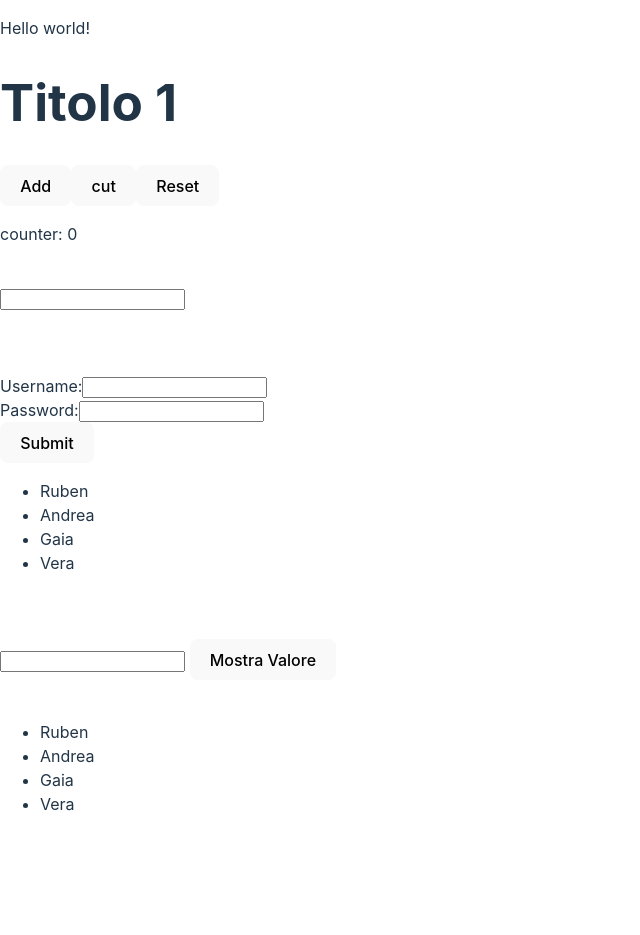
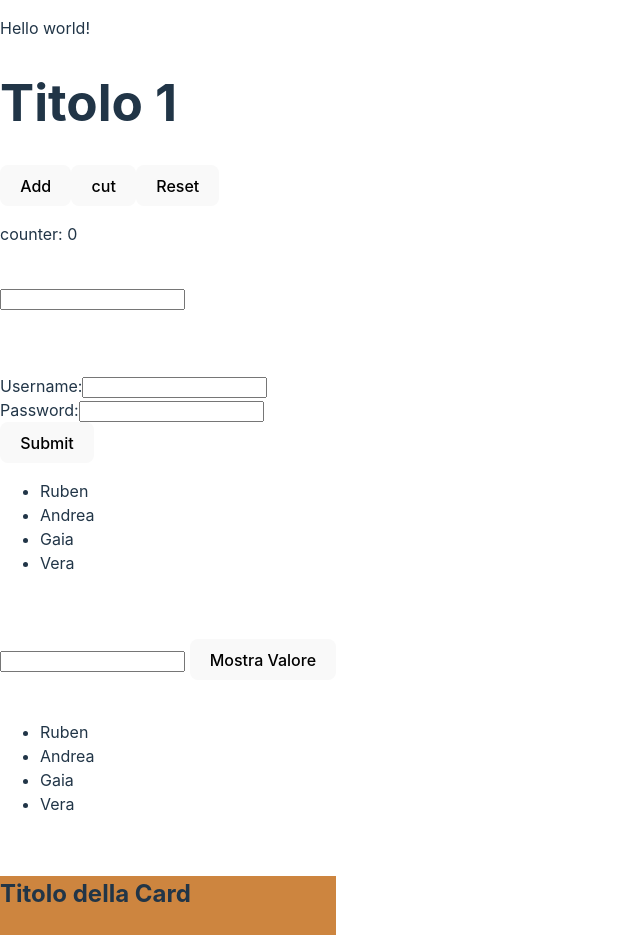
Before and after one commit to rubencommisso/ex_react, a React (Vite) app in the folder vite-project/: page / in a window 1280 px wide. Shown: the top 935 px of the page, without its empty margins (0-640 px from the left). Before the commit the page ends 856 px from the top, so only its background shows below. Built offline with nearby package versions, Linux system fonts and the light colour scheme.

Commit message:
add children in to a principal component

```diff
--- a/vite-project/src/App.jsx
+++ b/vite-project/src/App.jsx
@@ -33,10 +33,10 @@ class App extends Component {
         <br />
         <ItemList/>
         <br />
-       {/*  <Card>
+        <Card>
           <h2>Titolo della Card</h2>
           <p>Questo è un paragrafo dentro la Card.</p>
-        </Card> */}
+        </Card>
       </>
     )
   }
```
